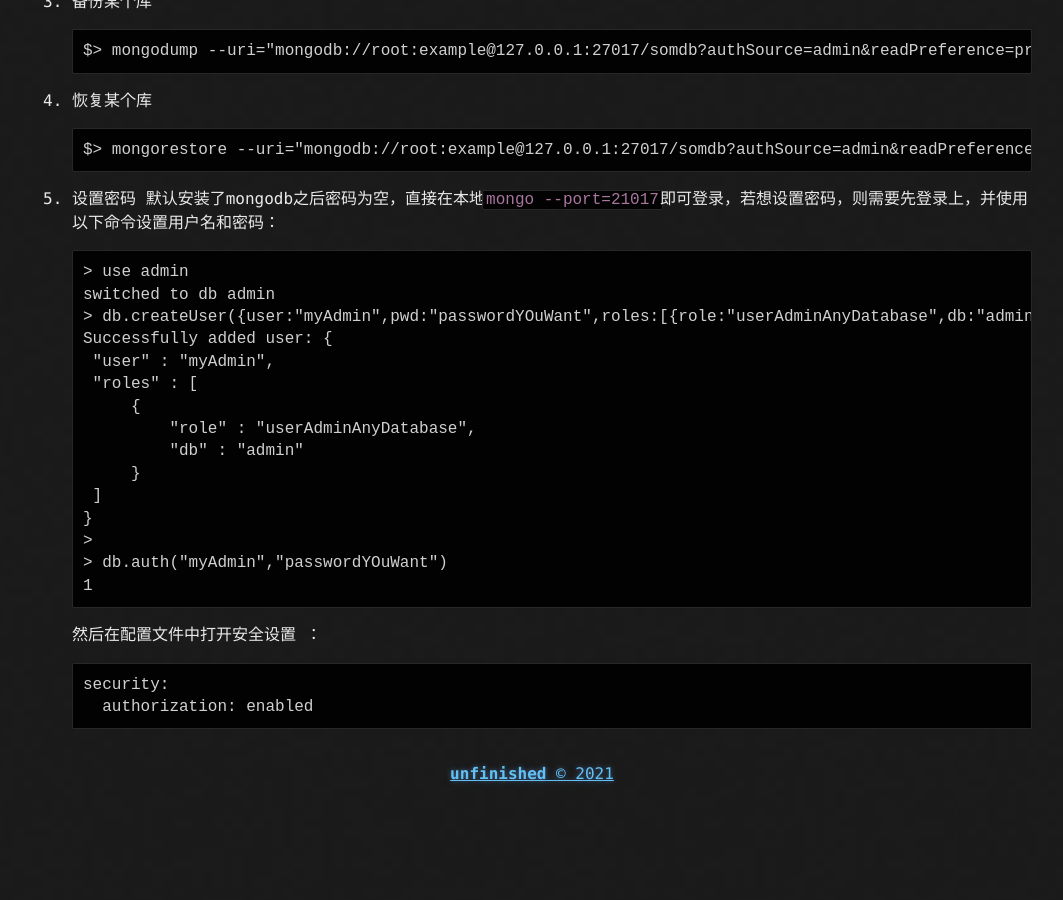
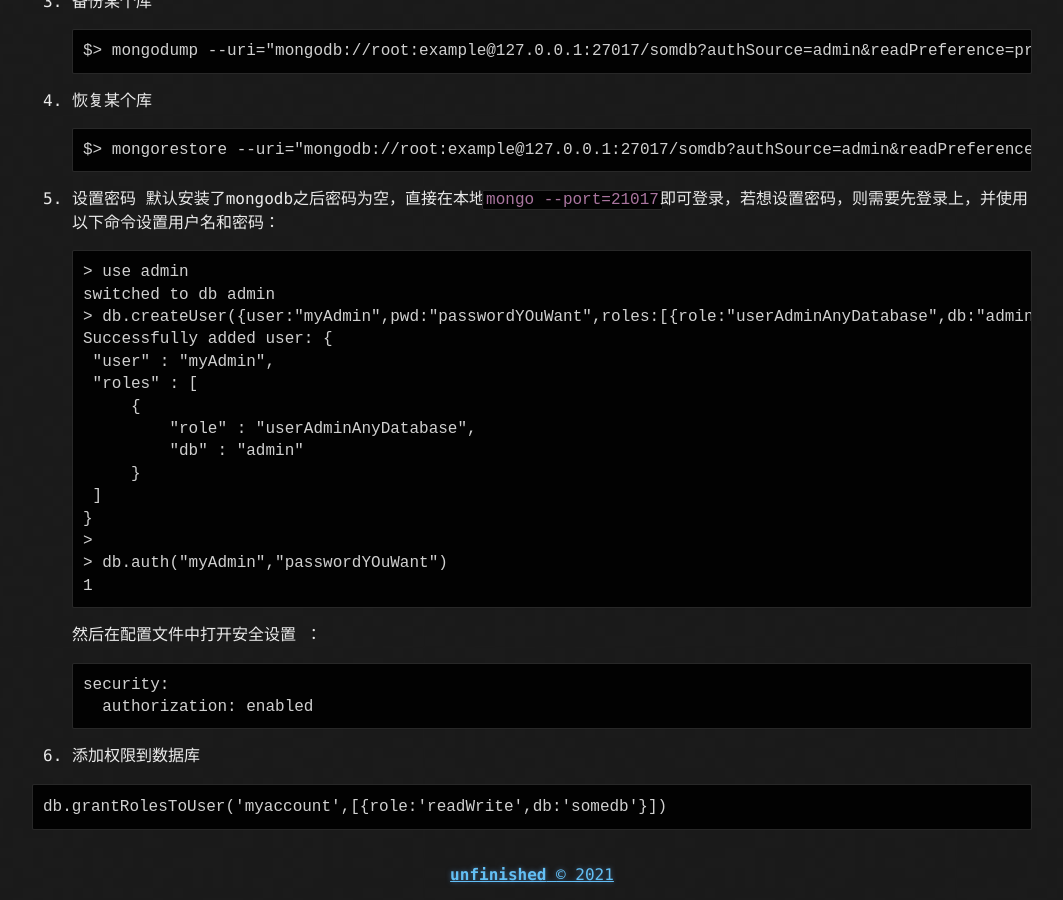
Before and after one commit to 1057437122/1057437122.github.io, a Jekyll site: the page built from _posts/2020-03-07-About-Mongo.md, in a window 1280 px wide and 900 px high, scrolled down 2013 px. Shown: the whole window, without its empty margins (108-1171 px from the left). Built offline with Jekyll 4.4.1, drawn with Linux system fonts in a browser that asks for light colours; before the commit the page ends 2812 px from its top, so only the background shows below that.

Commit message:
update role

````diff
--- a/_posts/2020-03-07-About-Mongo.md
+++ b/_posts/2020-03-07-About-Mongo.md
@@ -115,3 +115,9 @@
 security:
   authorization: enabled
 ```
+
+6. 添加权限到数据库
+
+```
+db.grantRolesToUser('myaccount',[{role:'readWrite',db:'somedb'}])
+```
````
